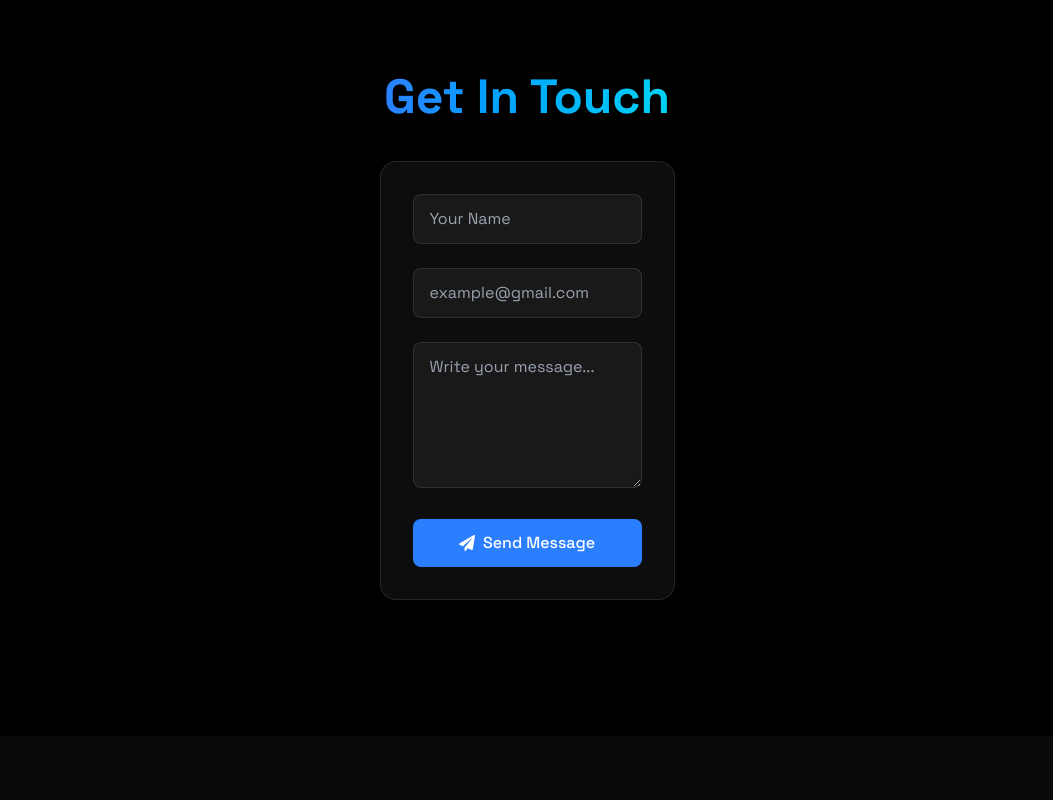
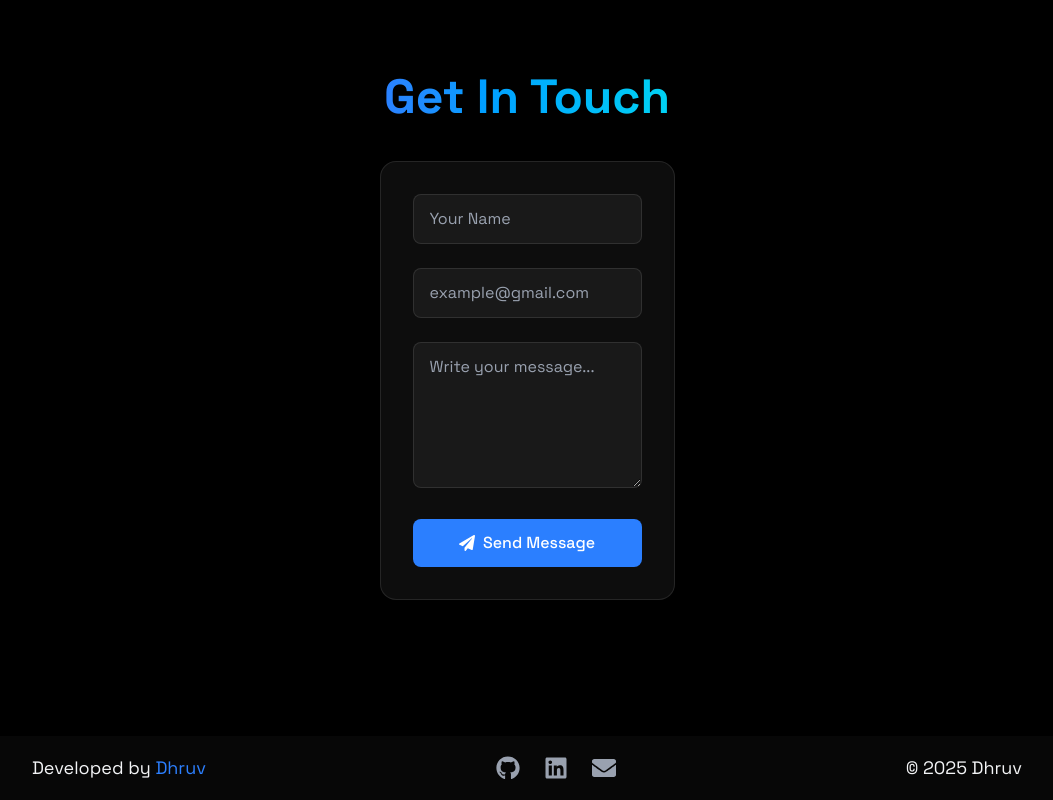
Before and after one commit to voradhruv27/React-Portfolio, a React (Vite) app: page / in a window 1280 px wide. Shown: the part 3342-4142 px from the top of the page, without its empty margins (113-1166 px from the left). Before the commit the page ends 4078 px from the top, so only its background shows below. Built offline with nearby package versions, Linux system fonts and the light colour scheme.

Commit message:
Footer component added

```diff
--- a/src/App.jsx
+++ b/src/App.jsx
@@ -9,6 +9,7 @@ import Project from "./components/sections/Project";
 import Contact from "./components/sections/Contact";
 import Eduction from "./components/sections/Eduction";
 import Skils from "./components/sections/Skils";
+import Footer from "./components/Footer";
 
 function App() {
   const [isLoading, setIsLoading] = useState(false);
@@ -32,6 +33,7 @@ function App() {
         <Eduction />
         {/* Add Project's component hear */}
         <Contact />
+        <Footer />
       </div>
     </>
   );
--- /dev/null
+++ b/src/components/Footer.jsx
@@ -0,0 +1,39 @@
+import { FaEnvelope, FaGithub, FaLinkedin } from "react-icons/fa";
+import RevealOnScroll from "./RevealOnScroll";
+
+const Footer = () => {
+  return (
+    <div className="w-full h-16 bg-[rgba(10,10,10,0.7)] flex items-center justify-around">
+      <h1 className="text-lg">
+        Developed by <span className="text-blue-500">Dhruv</span>
+      </h1>
+      <div className="flex justify-center gap-6 text-gray-400 text-2xl">
+        <a
+          href="https://github.com/voradhruv27"
+          target="_blank"
+          rel="noopener noreferrer"
+          className="hover:text-white hover:scale-110 transition"
+        >
+          <FaGithub />
+        </a>
+        <a
+          href="https://www.linkedin.com/in/voradhruv27"
+          target="_blank"
+          rel="noopener noreferrer"
+          className="hover:text-blue-400 hover:scale-110 transition"
+        >
+          <FaLinkedin />
+        </a>
+        <a
+          href="mailto:voradhruv09@gmail.com"
+          className="hover:text-red-400 hover:scale-110 transition"
+        >
+          <FaEnvelope />
+        </a>
+      </div>
+      <h1 className="cursor-pointer text-lg">&copy; 2025 Dhruv</h1>
+    </div>
+  );
+};
+
+export default Footer;
--- a/src/components/sections/Home.jsx
+++ b/src/components/sections/Home.jsx
@@ -6,7 +6,7 @@ const Home = () => {
     e.preventDefault();
 
     const resumeUrl =
-      "https://drive.google.com/file/d/1iN2X56LhsdPB1mfZdgcmHWQGBA9M4ifG/view?usp=drive_link";
+      "https://drive.google.com/file/d/1iN2X56LhsdPB1mfZdgcmHWQGBA9M4ifG/view?usp=sharing";
 
     window.open(
       resumeUrl,
```
